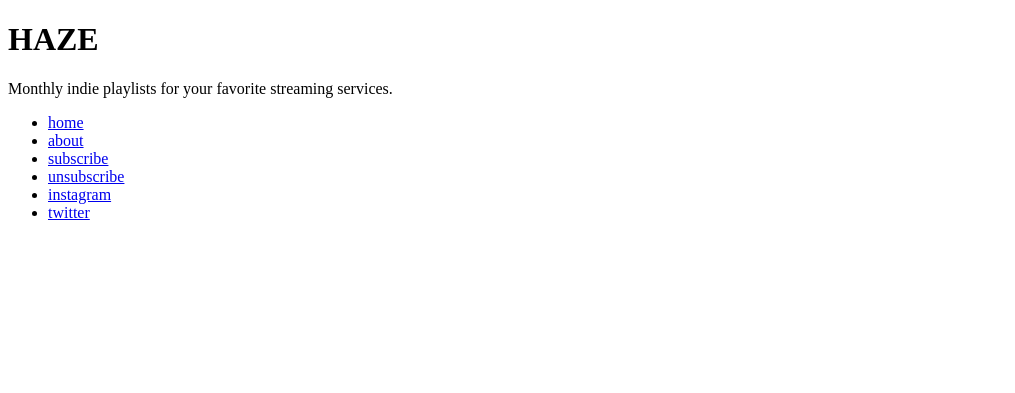
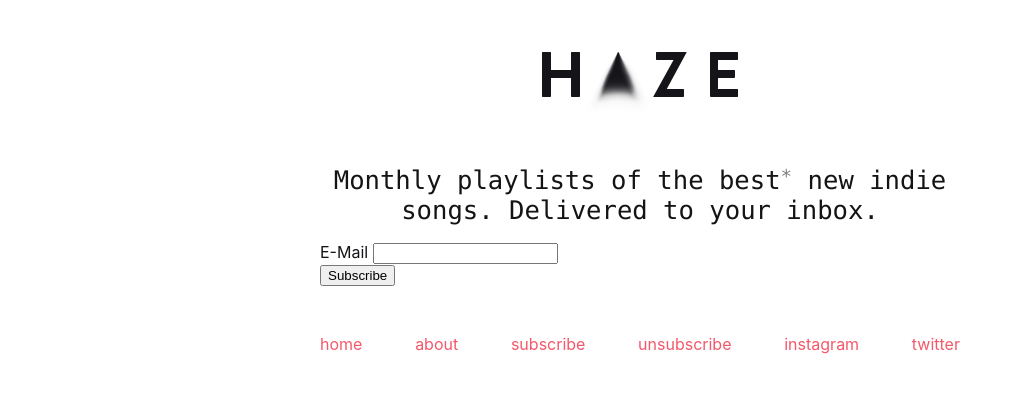
Before and after one commit to Jogga/haze, a Jekyll site: the page built from src/index.md, in a window 1280 px wide. Shown: the top 393 px of the page, without its empty margins (0-1015 px from the left). Built offline with Jekyll 4.4.1, drawn with Linux system fonts in a browser that asks for light colours; some web fonts are replaced; our own code applies the rules of GitHub Pages for plain Markdown files.

Commit message:
(impr) layout and structure

```diff
--- a/src/_includes/footer.html
+++ b/src/_includes/footer.html
@@ -1,4 +1,5 @@
 <footer>
+    <div class="content-container">
         <ul>
             <li>
                 <a href="{% link index.md %}">home</a>
@@ -25,4 +26,5 @@
             </li>
             {% endif %}
         </ul>
+    </div>
 </footer>
--- a/src/_includes/head.html
+++ b/src/_includes/head.html
@@ -9,6 +9,7 @@
   <link rel="stylesheet" href="{{ "/assets/main.css" | relative_url }}">
   <link rel="canonical" href="{{ page.url | replace:'index.html','' | absolute_url }}">
   <link rel="alternate" type="application/rss+xml" title="{{ site.title | escape }}" href="{{ "/feed.xml" | relative_url }}">
+  <link rel="preload" href="/assets/font/roboto-mono.woff2" as="font" type="font/woff2" crossorigin>
 
   {% if jekyll.environment == 'production' and site.google_analytics %}
   {% include google-analytics.html %}
--- /dev/null
+++ b/src/_includes/header.html
@@ -0,0 +1,7 @@
+<header>
+    <div class="content-container">
+        <a href="/">
+            <img class="logo" srcset="/assets/img/haze-logo.png 1x, /assets/img/haze-logo@2x.png 2x" alt="haze" />
+        </a>
+    </div>
+</header>
--- /dev/null
+++ b/src/_includes/subscribe.html
@@ -0,0 +1,20 @@
+<form action="//email.us15.list-manage.com/subscribe/post?u={{ site.mailchimp_user_id }}&amp;id={{ site.mailchimp_list_id }}"
+    method="post" id="mc-embedded-subscribe-form" name="mc-embedded-subscribe-form" class="validate" target="_blank" novalidate>
+    <div id="mc_embed_signup_scroll">
+        <div class="mc-field-group">
+            <label for="mce-EMAIL">E-Mail</label>
+            <input type="email" value="" name="EMAIL" class="required email" id="mce-EMAIL">
+        </div>
+        <div id="mce-responses" class="clear">
+            <div class="response" id="mce-error-response" style="display:none"></div>
+            <div class="response" id="mce-success-response" style="display:none"></div>
+        </div>
+        <!-- real people should not fill this in and expect good things - do not remove this or risk form bot signups-->
+        <div style="position: absolute; left: -5000px;" aria-hidden="true">
+            <input type="text" name="b_{{ site.mailchimp_user_id }}_{{ site.mailchimp_list_id }}" tabindex="-1" value="">
+        </div>
+        <div class="clear">
+            <input type="submit" value="Subscribe" name="subscribe" id="mc-embedded-subscribe" class="button">
+        </div>
+    </div>
+</form>
--- a/src/_layouts/default.html
+++ b/src/_layouts/default.html
@@ -1,7 +1,8 @@
 <!DOCTYPE html>
 <html lang="{{ page.lang | default: site.lang | default: "en" }}">
     {% include head.html %}
-    <body>
+    <body class="{{ page.class }}">
+        {% include header.html %}
         {{ content }}
         {% include footer.html %}
     </body>
--- a/src/_layouts/page.html
+++ b/src/_layouts/page.html
@@ -1,4 +1,8 @@
 ---
 layout: default
 ---
-{{ content }}
+<main>
+    <div class="content-container">
+        {{ content }}
+    </div>
+</main>
--- a/src/_layouts/post.html
+++ b/src/_layouts/post.html
@@ -1,5 +1,4 @@
 ---
 layout: default
 ---
-
 {{ content }}
--- /dev/null
+++ b/src/_sass/_component.footer.scss
@@ -0,0 +1,13 @@
+footer {
+    padding: 0 1em;
+    ul {
+        list-style-type: none;
+        padding: 0;
+        display: flex;
+        justify-content: space-between;
+    }
+    a {
+        text-decoration: none;
+        color: #f4586b;
+    }
+}
--- /dev/null
+++ b/src/_sass/_component.header.scss
@@ -0,0 +1,8 @@
+header {
+    margin: 3em 0;
+    padding: 0 1em;
+    .logo {
+        display: block;
+        margin: 0 auto;
+    }
+}
--- /dev/null
+++ b/src/_sass/_component.main.scss
@@ -0,0 +1,4 @@
+main {
+    margin: 3em 0;
+    padding: 0 1em;
+}
--- /dev/null
+++ b/src/_sass/_page.landing.scss
@@ -0,0 +1,12 @@
+.page-landing {
+    h1 {
+        font-size: 1.6em;
+        text-align: center;
+
+        .asterisk {
+            color: grey;
+            font-size: 0.75em;
+            vertical-align: top;
+        }
+    }
+}
--- /dev/null
+++ b/src/_sass/_util.global.scss
@@ -0,0 +1,4 @@
+body {
+    background: #fff;
+    margin: 0;
+}
--- /dev/null
+++ b/src/_sass/_util.layout.scss
@@ -0,0 +1,4 @@
+.content-container {
+    max-width: 640px;
+    margin: 0 auto;
+}
--- /dev/null
+++ b/src/_sass/_util.typography.scss
@@ -0,0 +1,19 @@
+@font-face {
+    font-family: 'Roboto Mono';
+    src: url(./font/roboto-mono.woff2) format('woff2');
+    font-weight: 400;
+    font-style: normal
+}
+
+$monospace: "Roboto Mono", "SF Mono", "Monaco", "Inconsolata", "Fira Mono", "Droid Sans Mono", "Source Code Pro", monospace;
+$sans: -apple-system, BlinkMacSystemFont, "Segoe UI", Helvetica, Arial, sans-serif, "Apple Color Emoji", "Segoe UI Emoji", "Segoe UI Symbol";
+
+body {
+    font-family: $sans;
+    color: #141417;
+}
+
+h1, h2, h3 {
+    font-family: $monospace;
+    font-weight: 400;
+}
--- /dev/null
+++ b/src/assets/main.scss
@@ -0,0 +1,11 @@
+---
+---
+
+@import "_util.global";
+@import "_util.layout";
+@import "_util.typography";
+@import "_component.header";
+@import "_component.main";
+@import "_component.footer";
+@import "_component.subscribe";
+@import "_page.landing";
--- a/src/index.md
+++ b/src/index.md
@@ -1,5 +1,6 @@
 ---
-layout: default
+layout: page
+class: page-landing
 ---
-# HAZE
-Monthly indie playlists for your favorite streaming services.
+# Monthly playlists of the best<span class="asterisk">*</span> new indie songs. Delivered to your inbox.
+{% include subscribe.html %}
```
Also changed, not shown: src/_sass/_component.subscribe.scss (added), src/assets/img/haze-logo.png (added), src/assets/img/haze-logo@2x.png (added), 1 other file. Lines whose indentation alone changed are shown as unchanged.
